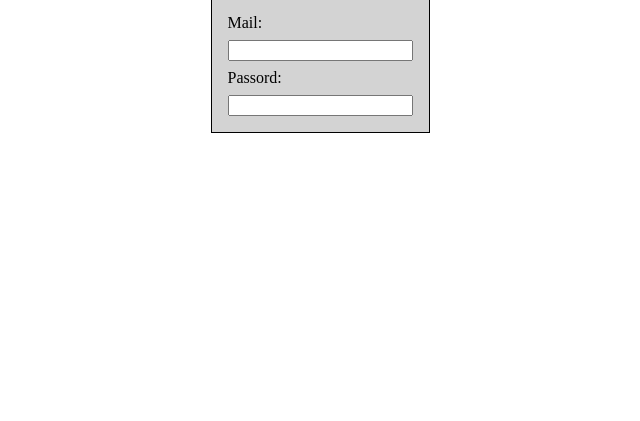
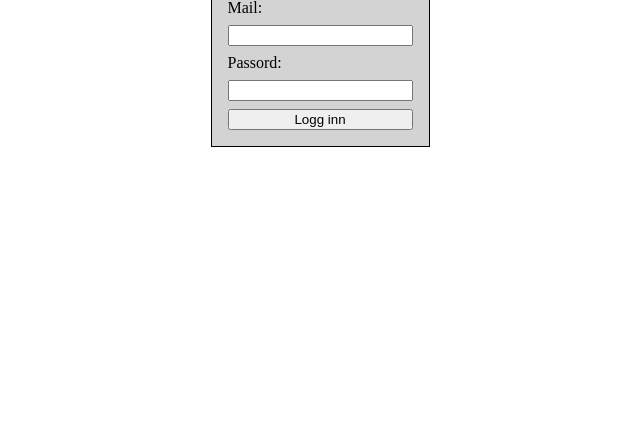
Before and after one commit to irismonstad/studentbolig, a website: page public/html/login.html in a window 1280 px wide. Shown: the part 379-800 px from the top of the page, without its empty margins (320-960 px from the left). Drawn offline with Linux system fonts and the light colour scheme.

Commit message:
Lagt til 'logg inn' knapp på innloggingsside

```diff
--- a/public/html/login.html
+++ b/public/html/login.html
@@ -15,6 +15,7 @@
 
         <label for="passord">Passord: </label>
         <input type="password" id="passord" required>
+        <button type="submit">Logg inn</button>
 
     </form>
 </body>
```
